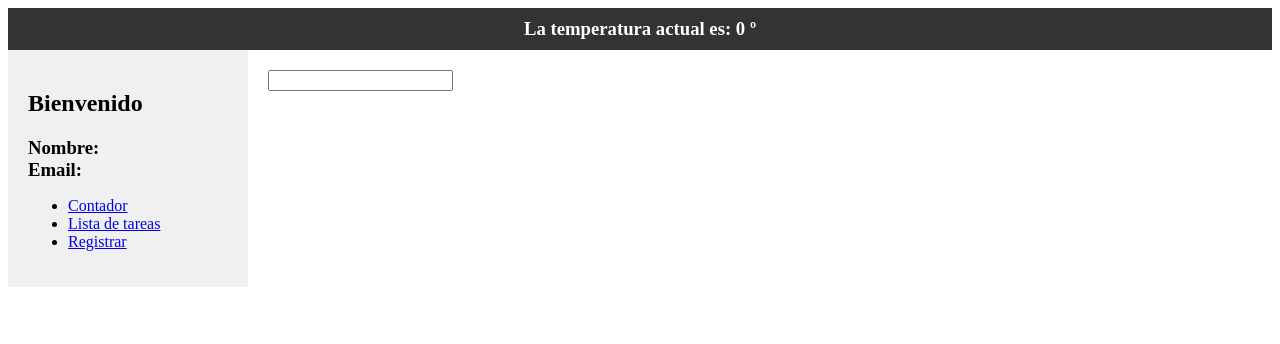
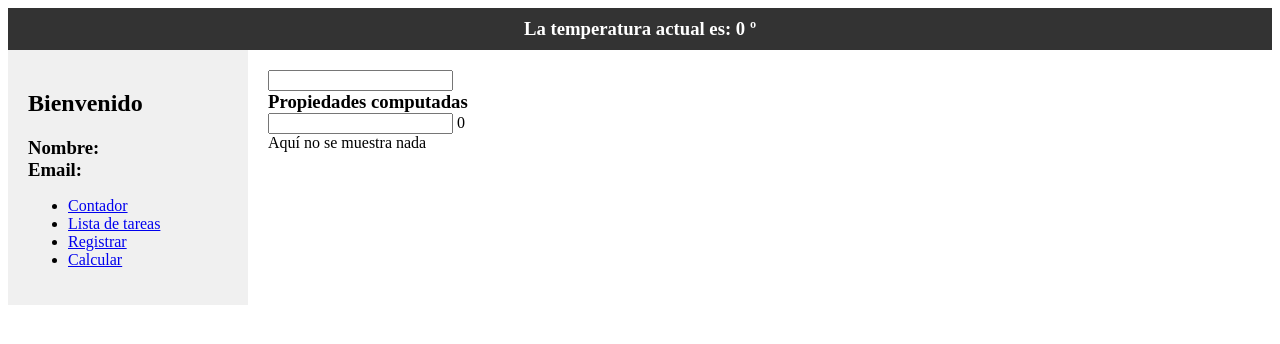
Before and after one commit to Frandpj/vue-project, a Vue app: page /calcular in a window 1280 px wide. Shown: the top 344 px of the page. Built offline with nearby package versions, Linux system fonts and the light colour scheme; no server answers.

Commit message:
Condicionales y variables computadas

```diff
--- a/src/components/Sidebar.vue
+++ b/src/components/Sidebar.vue
@@ -12,6 +12,9 @@
             </li>
             <li>
                 <router-link to="/registrar">Registrar</router-link>
+            </li>
+            <li>
+                <router-link to="/calcular">Calcular</router-link>
             </li>
         </ul>
     </div>
--- /dev/null
+++ b/src/modules/calcular/components/ResultadoSection.vue
@@ -0,0 +1,18 @@
+<template>
+    <div class="resultado">
+        {{ props.resultado }}
+    </div>
+</template>
+<script setup>
+import { defineProps } from 'vue';
+const props = defineProps(
+    [
+        'resultado'
+    ]
+)
+</script>
+<style scope>
+.resultado {
+    background-color: aquamarine;
+}
+</style>
--- /dev/null
+++ b/src/modules/calcular/views/CalcularView.vue
@@ -0,0 +1,29 @@
+<template>
+    <h3>Propiedades computadas</h3>
+    <input type="text" v-model="valor">
+    {{ valorCalculado }}
+    <ResultadoSection v-if="mostrarElemento" :resultado="valorCalculado"></ResultadoSection>
+    <div v-else-if="isNaN(valor)">
+        Debe ser un número para calcular
+    </div>
+    <div v-else>
+        Aquí no se muestra nada
+    </div>
+</template>
+<script setup>
+import { ref, computed } from 'vue';
+import ResultadoSection from '../components/ResultadoSection.vue';
+
+const valor = ref('');
+
+const valorCalculado = computed(() => {
+    return valor.value * 3;
+});
+
+const mostrarElemento = computed(() => {
+    return valor.value > 10;
+});
+</script>
+<style scope>
+
+</style>
--- a/src/router/index.js
+++ b/src/router/index.js
@@ -23,6 +23,11 @@
       name: 'registrar',
       component: () => import('../modules/registro/views/RegistrarView.vue'),
     },
+    {
+      path: '/calcular',
+      name: 'calcular',
+      component: () => import('../modules/calcular/views/CalcularView.vue'),
+    },
   ],
 })
 
```
